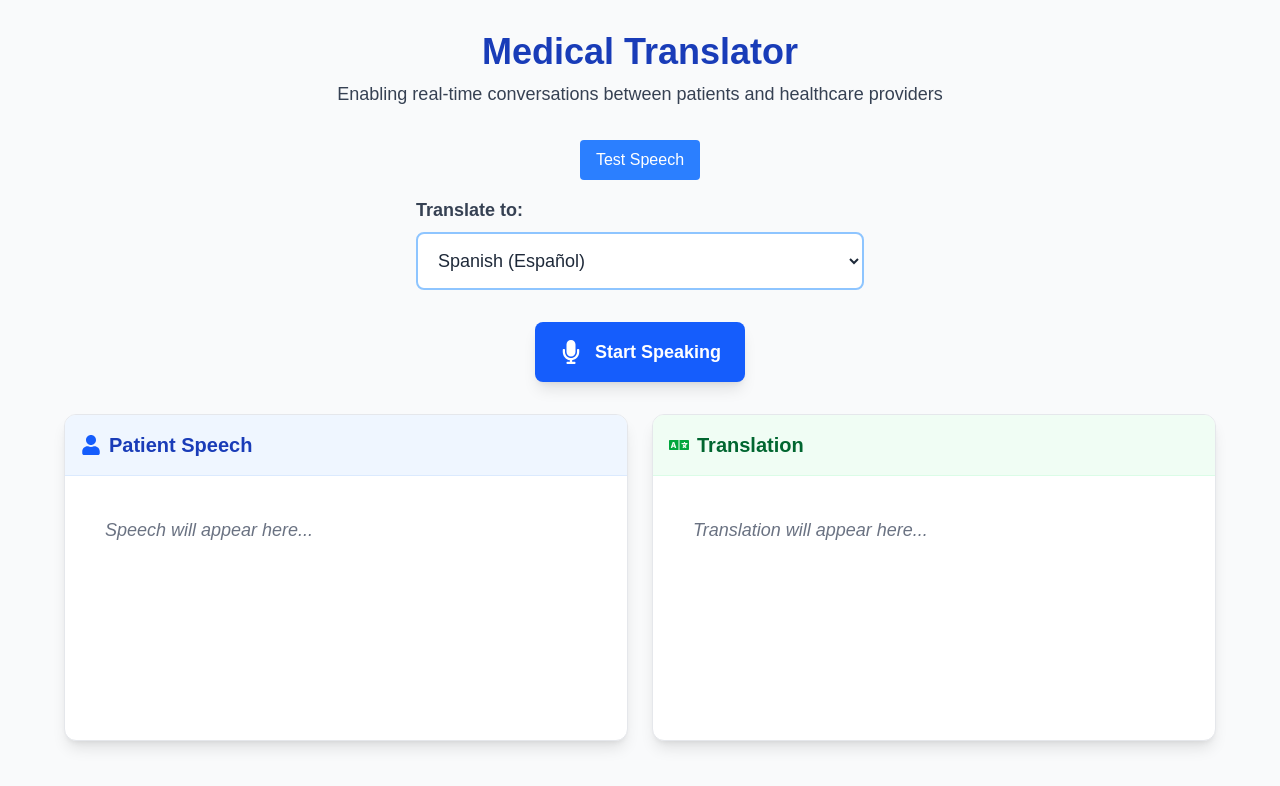
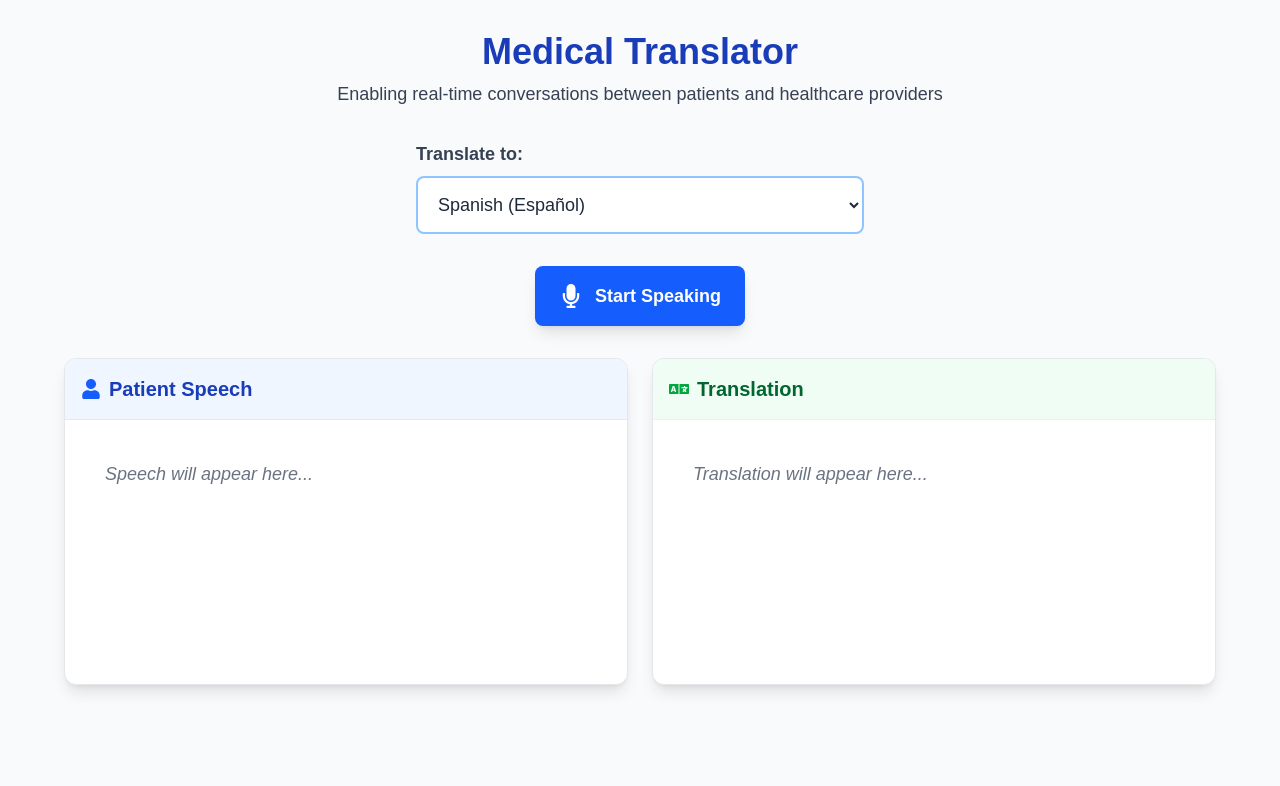
Before and after one commit to Farhin-Rahman/Healthcare-Translator, a Next.js app: page / in a window 1280 px wide. Shown: the top 786 px of the page. Built offline with nearby package versions, Linux system fonts and the light colour scheme.

Commit message:
Resolved

```diff
--- a/app/components/HealthcareTranslator.js
+++ b/app/components/HealthcareTranslator.js
@@ -162,22 +162,7 @@ export default function HealthcareTranslator() {
         <p className="text-lg text-gray-700">Enabling real-time conversations between patients and healthcare providers</p>
       </header>
 
-      {/* Test Button */}
-      <div className="text-center mb-4">
-        <button
-          onClick={() => {
-            console.log('Testing speech...');
-            const utterance = new SpeechSynthesisUtterance('This is a test message');
-            utterance.onstart = () => console.log('Test: Started speaking');
-            utterance.onend = () => console.log('Test: Finished speaking');
-            utterance.onerror = (event) => console.error('Test: Speech error:', event);
-            window.speechSynthesis.speak(utterance);
-          }}
-          className="px-4 py-2 bg-blue-500 text-white rounded hover:bg-blue-600"
-        >
-          Test Speech
-        </button>
-      </div>
+
 
       <div className="max-w-md mx-auto mb-8">
         <label className="block mb-2 text-lg font-semibold text-gray-700">Translate to:</label>
```
